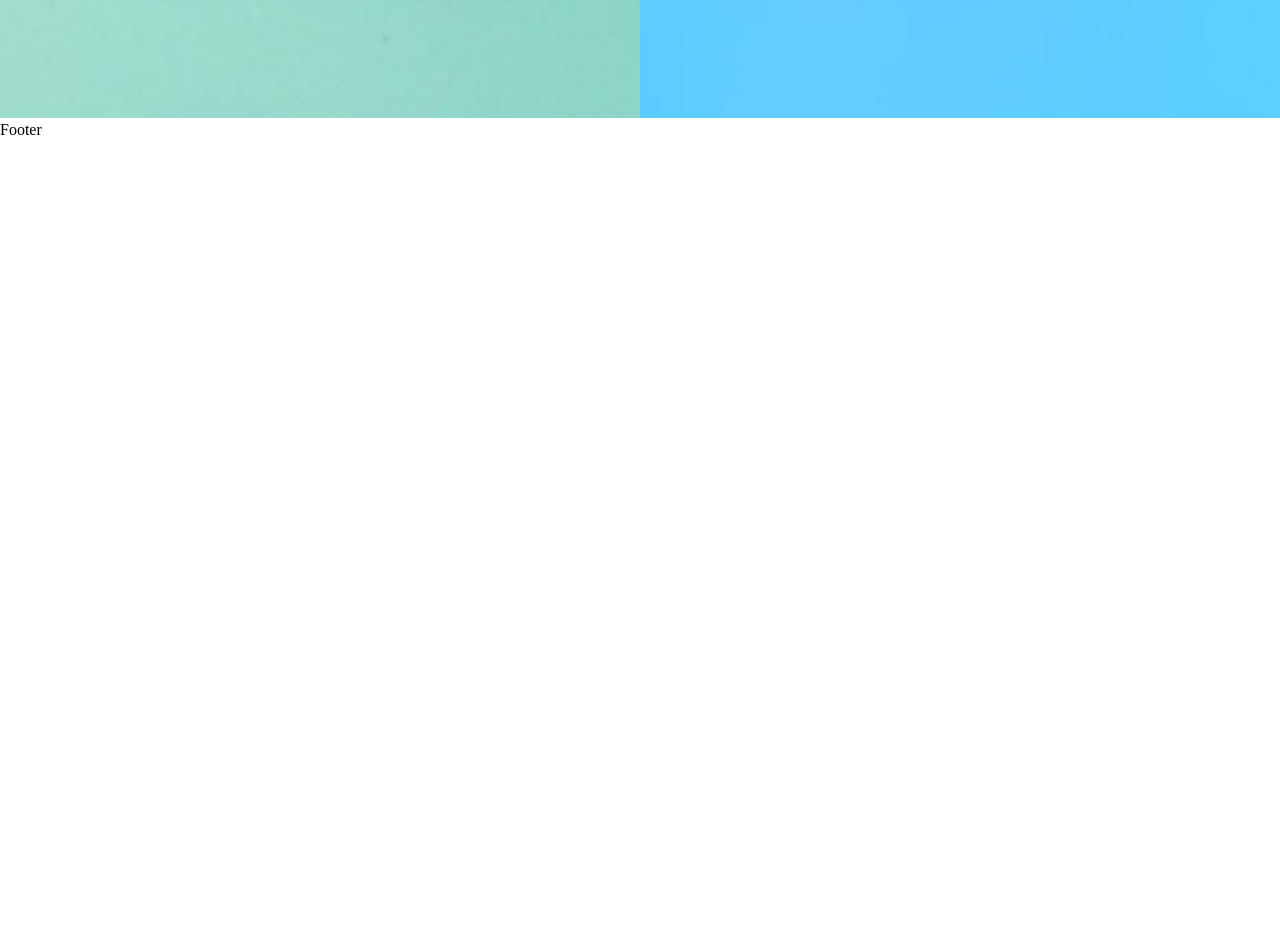
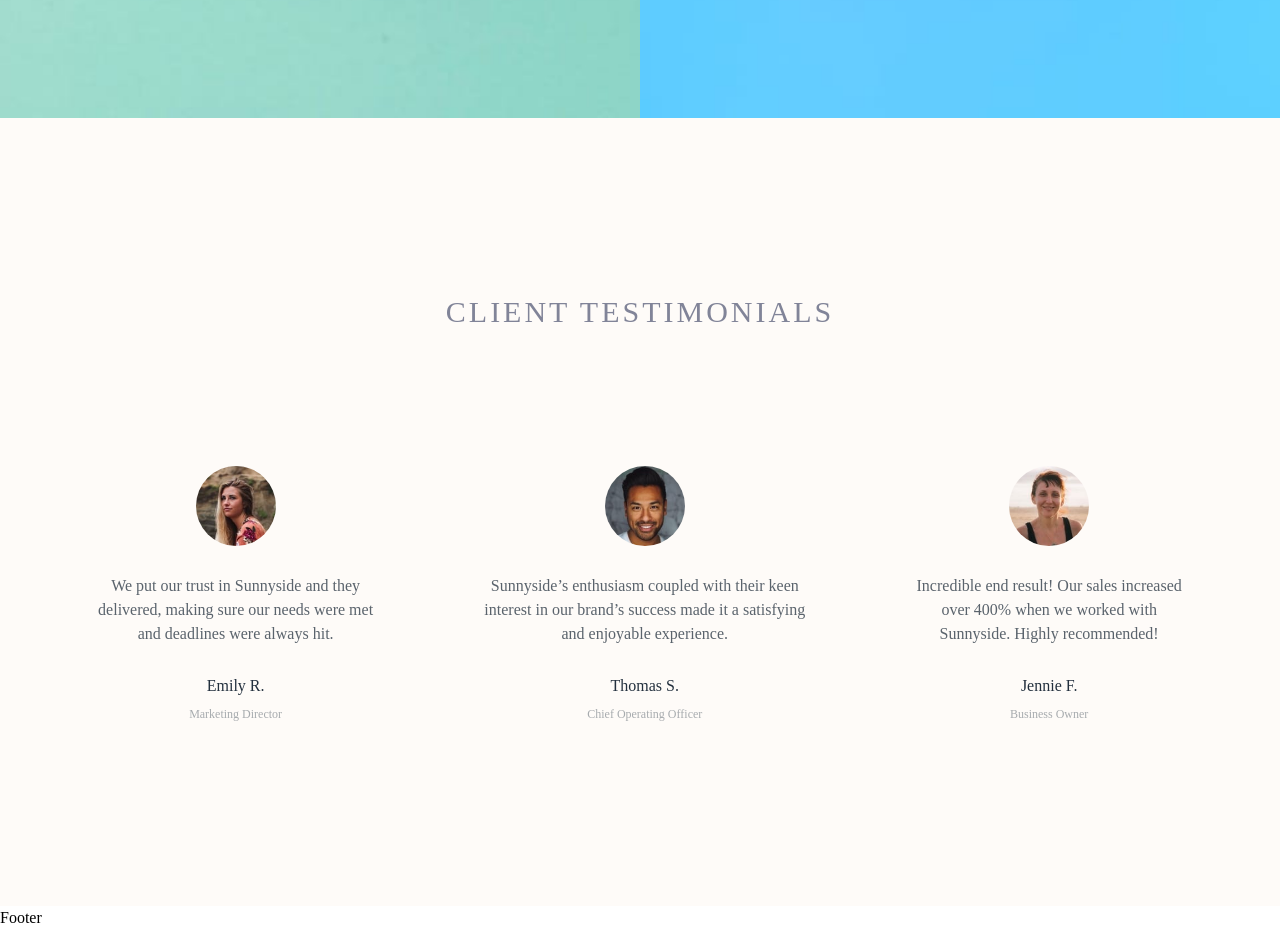
Before and after one commit to LujainAlajmi/sunnyside-landing-page, a React (Create React App) app: page / in a window 1280 px wide. Shown: the part 2680-3610 px from the top of the page. Before the commit the page ends 2822 px from the top, so only its background shows below. Built offline with nearby package versions, Linux system fonts and the light colour scheme.

Commit message:
Testimonials done on desktop

```diff
--- a/src/components/Testimonials.jsx
+++ b/src/components/Testimonials.jsx
@@ -6,6 +6,7 @@ import Thomas from "../images/image-thomas.jpg";
 function Testimonials() {
   return (
     <div>
+      {/* mobile settings */}
       <div className="xs:flex flex-col w-screen text-center py-10 text-DarkGrayishBlue   bg-[#fefbf8] sm:hidden">
         <h1 className=" uppercase tracking-widest">Client testimonials</h1>
         <div className="flex flex-col items-center py-8">
@@ -42,6 +43,47 @@ function Testimonials() {
           </p>
         </div>
       </div>
+      {/* desktop settings */}
+      <div className="sm:flex flex-col w-screen text-center justify-center items-center py-28 text-DarkGrayishBlue   bg-[#fefbf8] xs:hidden">
+        <h1 className=" uppercase tracking-widest text-3xl py-16">
+          Client testimonials
+        </h1>
+        <div className="flex flex-row p-10">
+          <div className="flex flex-col items-center py-8">
+            <img src={Emily} alt="" className="rounded-full w-20" />
+            <p className=" font-[Barlow] px-12 py-7 text-VeryDarkGrayishBlue">
+              We put our trust in Sunnyside and they delivered, making sure our
+              needs were met and deadlines were always hit.
+            </p>
+            <h1 className="text-VeryDarkDesaturatedBlue pb-2">Emily R.</h1>
+            <p className="font-[Barlow]  text-xs text-GrayishBlue">
+              Marketing Director
+            </p>
+          </div>
+          <div className="flex flex-col items-center py-8">
+            <img src={Thomas} alt="" className="rounded-full w-20 " />
+            <p className=" font-[Barlow] px-12 py-7 text-VeryDarkGrayishBlue">
+              Sunnyside’s enthusiasm coupled with their keen interest in our
+              brand’s success made it a satisfying and enjoyable experience.
+            </p>
+            <h1 className="text-VeryDarkDesaturatedBlue pb-2">Thomas S.</h1>
+            <p className="font-[Barlow]  text-xs text-GrayishBlue">
+              Chief Operating Officer
+            </p>
+          </div>
+          <div className="flex flex-col items-center py-8">
+            <img src={Jennie} alt="" className="rounded-full w-20" />
+            <p className=" font-[Barlow] px-12 py-7 text-VeryDarkGrayishBlue">
+              Incredible end result! Our sales increased over 400% when we
+              worked with Sunnyside. Highly recommended!
+            </p>
+            <h1 className="text-VeryDarkDesaturatedBlue pb-2">Jennie F.</h1>
+            <p className="font-[Barlow]  text-xs text-GrayishBlue">
+              Business Owner
+            </p>
+          </div>
+        </div>
+      </div>
     </div>
   );
 }
```
